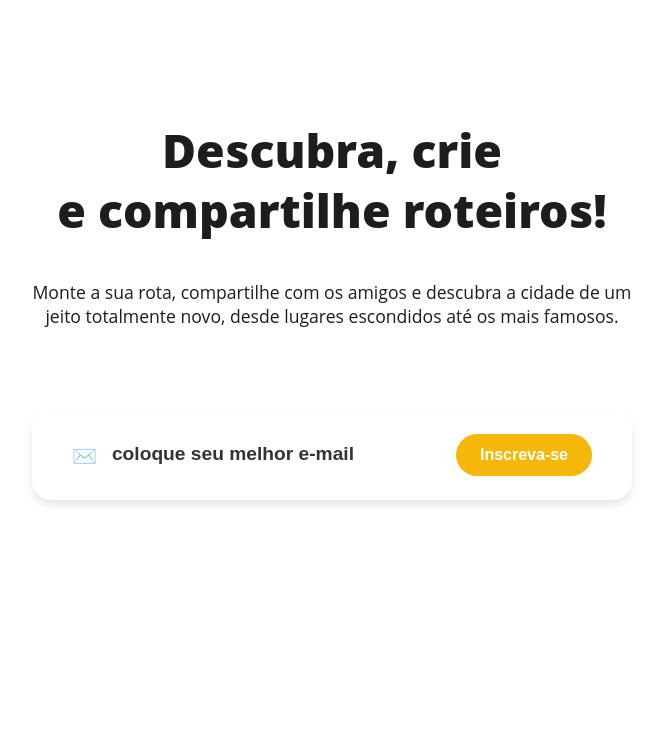
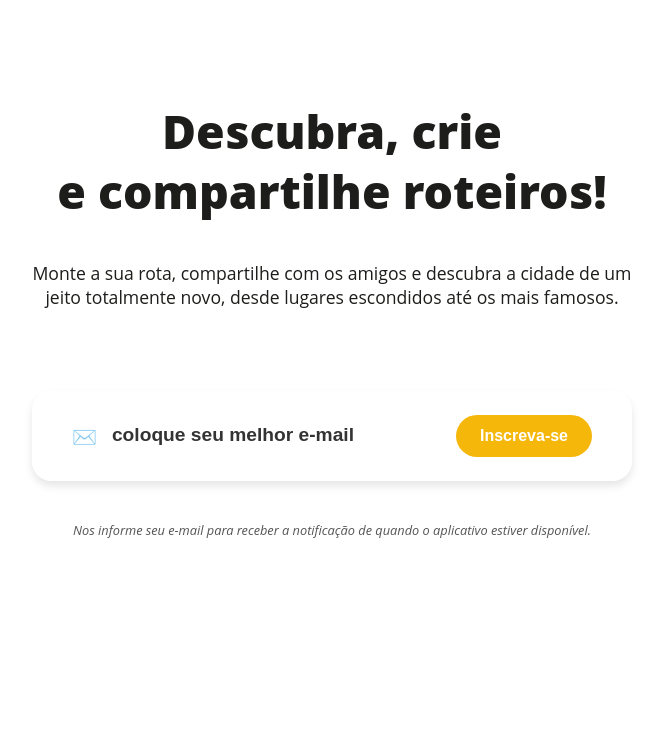
Before and after one commit to brwnax/bora-ne, a Flask app: page / in a window 1280 px wide. Shown: the part 80-816 px from the top of the page, without its empty margins (308-971 px from the left). Run offline with Flask 3, Linux system fonts and the light colour scheme; data comes from the database, SQL or seed files in the repository; some libraries are stand-ins or nearby versions.

Commit message:
Descrição de uso do email

```diff
--- a/static/style.css
+++ b/static/style.css
@@ -219,6 +219,12 @@ body{
 
 .subscribe-box button:hover {
     background-color: #e6b800;
+}
+
+.email-info{
+    font-style: italic;
+    color: #555;
+    font-size: 0.8rem;
 }
 
 @media (max-width: 768px) {
--- a/templates/index.html
+++ b/templates/index.html
@@ -53,7 +53,7 @@
                 <input type="email" name="email" placeholder="coloque seu melhor e-mail" required>
                 <button type="submit" >Inscreva-se</button>
             </form>
-
+            <p class="email-info">Nos informe seu e-mail para receber a notificação de quando o aplicativo estiver disponível.</p>
         </section>
 
         <section class="excursao-container">
```
